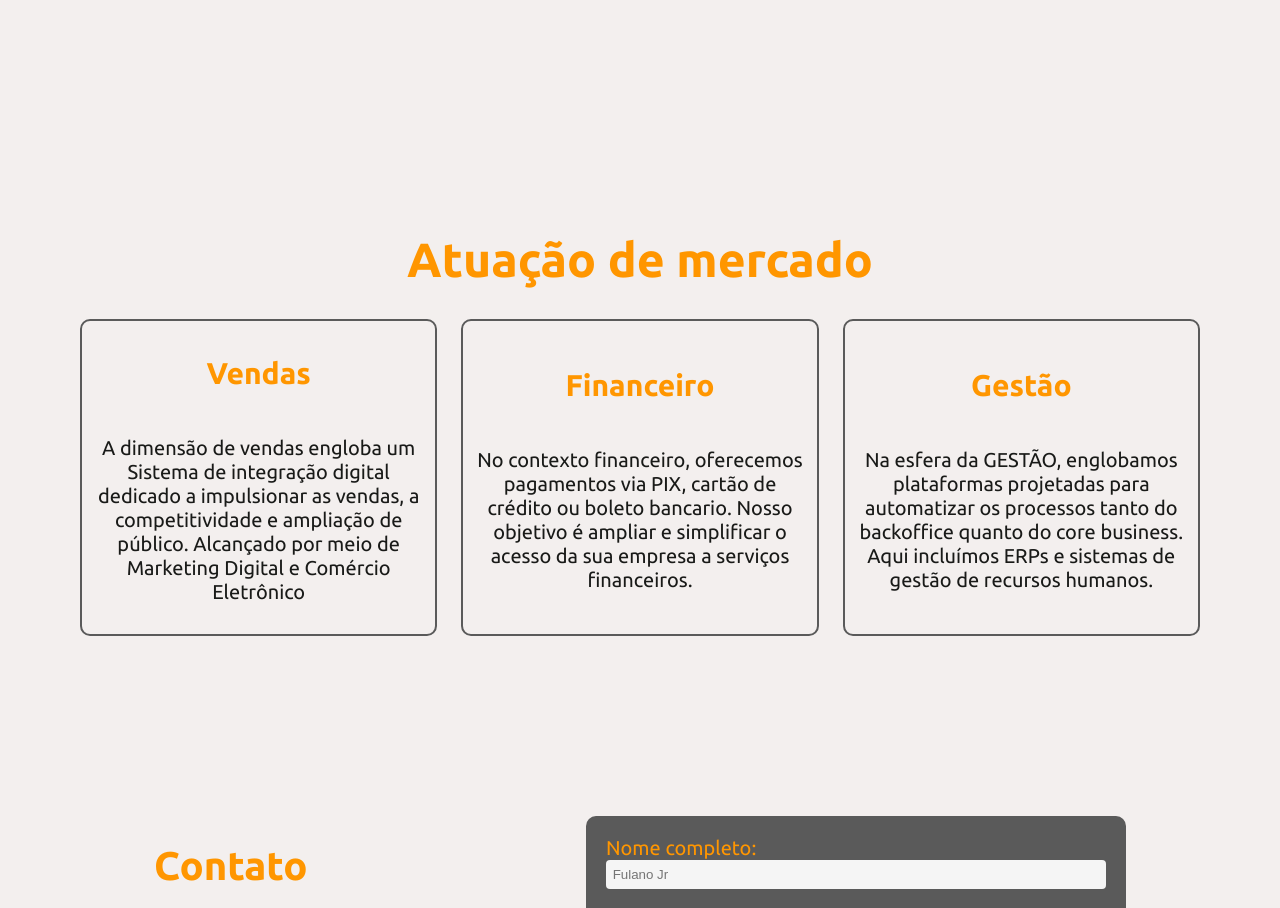
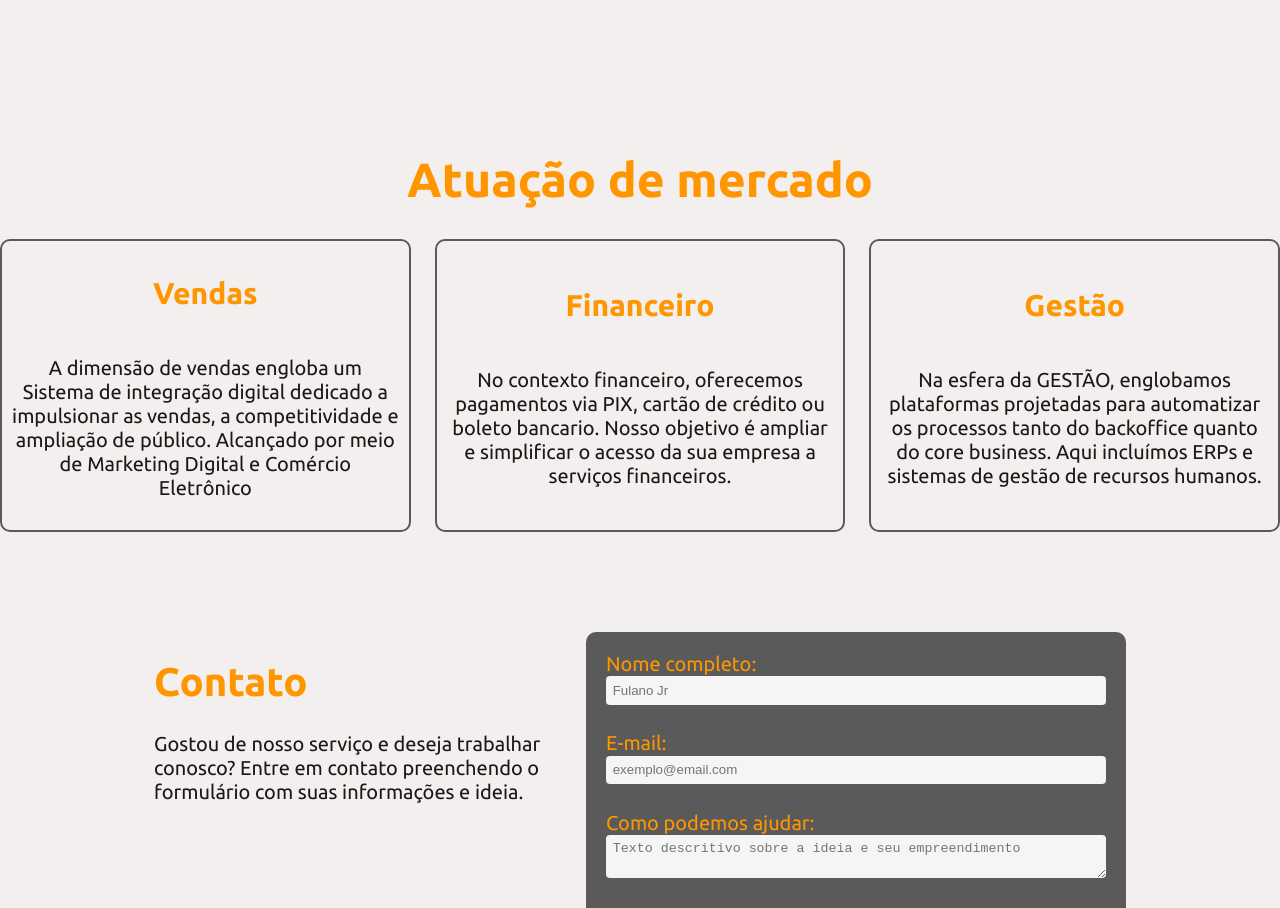
Before and after one commit to kiqBueno/Build-Upgrades, a React (Create React App) app: page /Pagina-inicial in a window 1280 px wide. Shown: the part 1480-2388 px from the top of the page. Built offline with nearby package versions, Linux system fonts and the light colour scheme.

Commit message:
Unecessary padding

```diff
--- a/src/Componentes/Pagina Atuacao/PaginaAtuacao.css
+++ b/src/Componentes/Pagina Atuacao/PaginaAtuacao.css
@@ -2,7 +2,6 @@
   justify-content: center;
   display: flex;
   flex-direction: column;
-  padding: 5em;
 }
 
 .cards {
```
